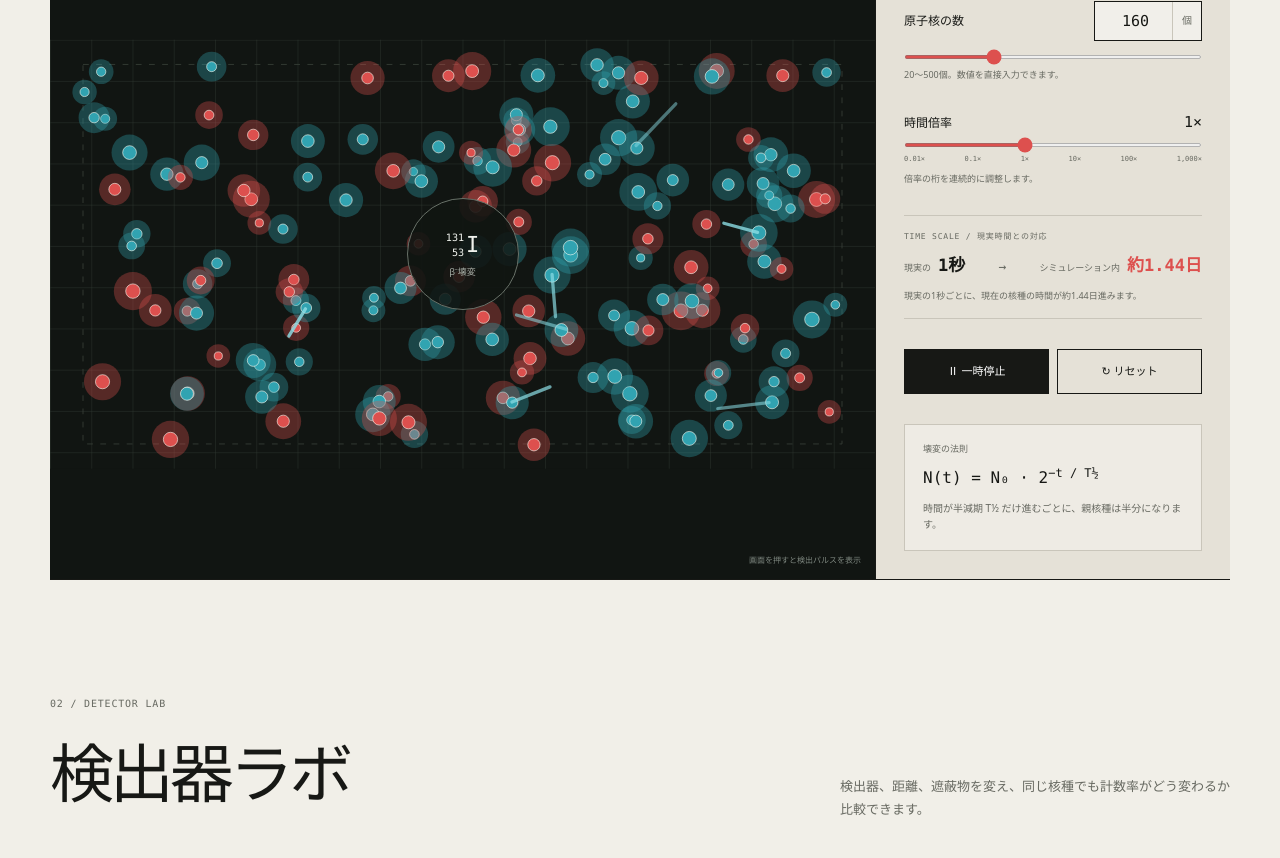
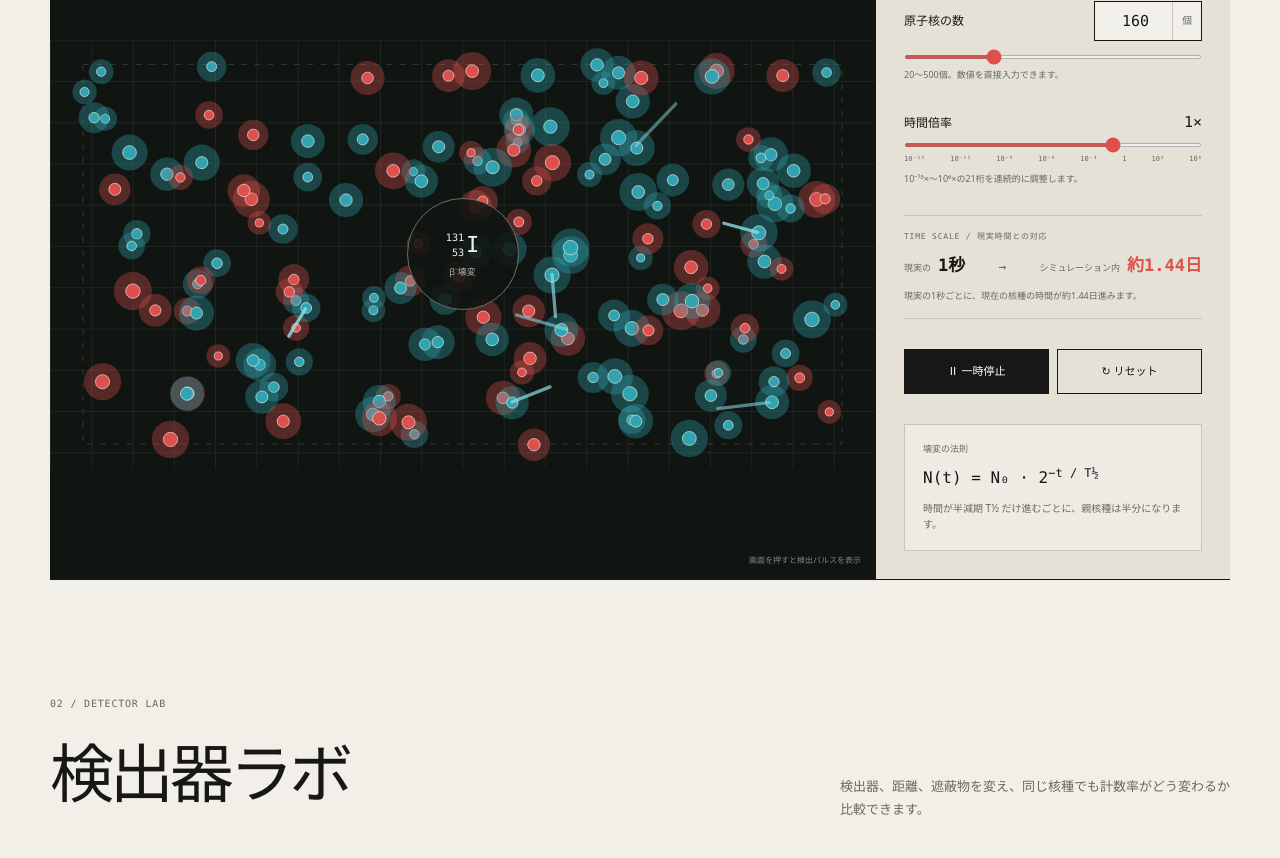
Before and after one commit to shymohn99/nuclear-decay-lab, a Next.js app: page / in a window 1280 px wide. Shown: the part 1852-2710 px from the top of the page. Built offline with nearby package versions, Linux system fonts and the light colour scheme.

Commit message:
Expand logarithmic speed range

```diff
--- a/app/page.tsx
+++ b/app/page.tsx
@@ -833,9 +833,17 @@ function formatNumber(value: number) {
 }
 
 function formatSpeedMultiplier(value: number) {
-  if (value < 0.1) return value.toFixed(2);
-  if (value < 1) return value.toFixed(1);
-  return formatNumber(value);
+  if (value >= 0.01 && value < 10000) {
+    return `${formatNumber(value)}×`;
+  }
+
+  const exponent = Math.floor(Math.log10(value));
+  const coefficient = value / 10 ** exponent;
+  const exponentLabel = `${exponent < 0 ? "⁻" : ""}${scriptNumber(
+    Math.abs(exponent),
+    SUPERSCRIPT_DIGITS,
+  )}`;
+  return `${formatNumber(coefficient)}×10${exponentLabel}`;
 }
 
 function formatElapsed(halfLives: number, preset: IsotopePreset) {
@@ -2458,12 +2466,12 @@ export default function Home() {
             <label className="control-field speed-control">
               <span>
                 時間倍率
-                <output>{formatSpeedMultiplier(speed)}×</output>
+                <output>{formatSpeedMultiplier(speed)}</output>
               </span>
               <input
                 type="range"
-                min="-2"
-                max="3"
+                min="-15"
+                max="6"
                 step="0.05"
                 value={Math.log10(speed)}
                 style={{ accentColor: parentColor }}
@@ -2471,17 +2479,19 @@ export default function Home() {
                   setSpeed(10 ** Number(event.target.value))
                 }
                 aria-label="時間倍率（対数）"
-                aria-valuetext={`${formatSpeedMultiplier(speed)}倍`}
+                aria-valuetext={formatSpeedMultiplier(speed)}
               />
               <div className="log-scale-marks" aria-hidden="true">
-                <span>0.01×</span>
-                <span>0.1×</span>
-                <span>1×</span>
-                <span>10×</span>
-                <span>100×</span>
-                <span>1,000×</span>
+                <span>10⁻¹⁵</span>
+                <span>10⁻¹²</span>
+                <span>10⁻⁹</span>
+                <span>10⁻⁶</span>
+                <span>10⁻³</span>
+                <span>1</span>
+                <span>10³</span>
+                <span>10⁶</span>
               </div>
-              <small>倍率の桁を連続的に調整します。</small>
+              <small>10⁻¹⁵×〜10⁶×の21桁を連続的に調整します。</small>
             </label>
 
             <div
```
